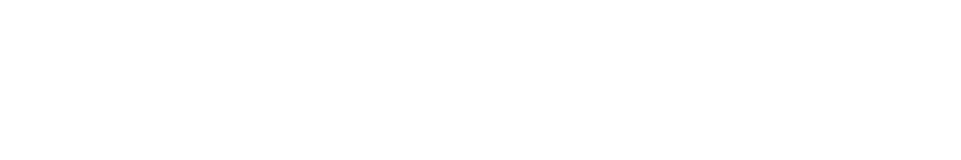
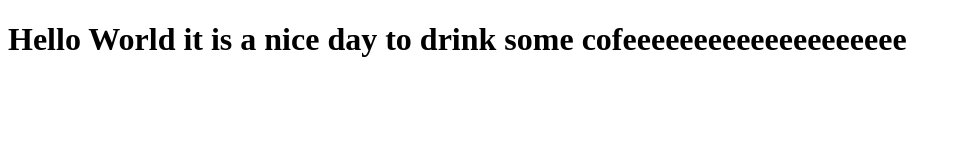
Before and after one commit to hsztan/check-lint, a website: page index.html in a window 1280 px wide. Shown: the whole page, without its empty margins (0-961 px from the left). Drawn offline with Linux system fonts and the light colour scheme.

Commit message:
love coffee

```diff
--- a/index.html
+++ b/index.html
@@ -6,5 +6,7 @@
     <meta name="viewport" content="width=device-width, initial-scale=1.0" />
     <title>Document</title>
   </head>
-  <body></body>
+  <body>
+    <h1>Hello World it is a nice day to drink some cofeeeeeeeeeeeeeeeeeeee</h1>
+  </body>
 </html>
```
